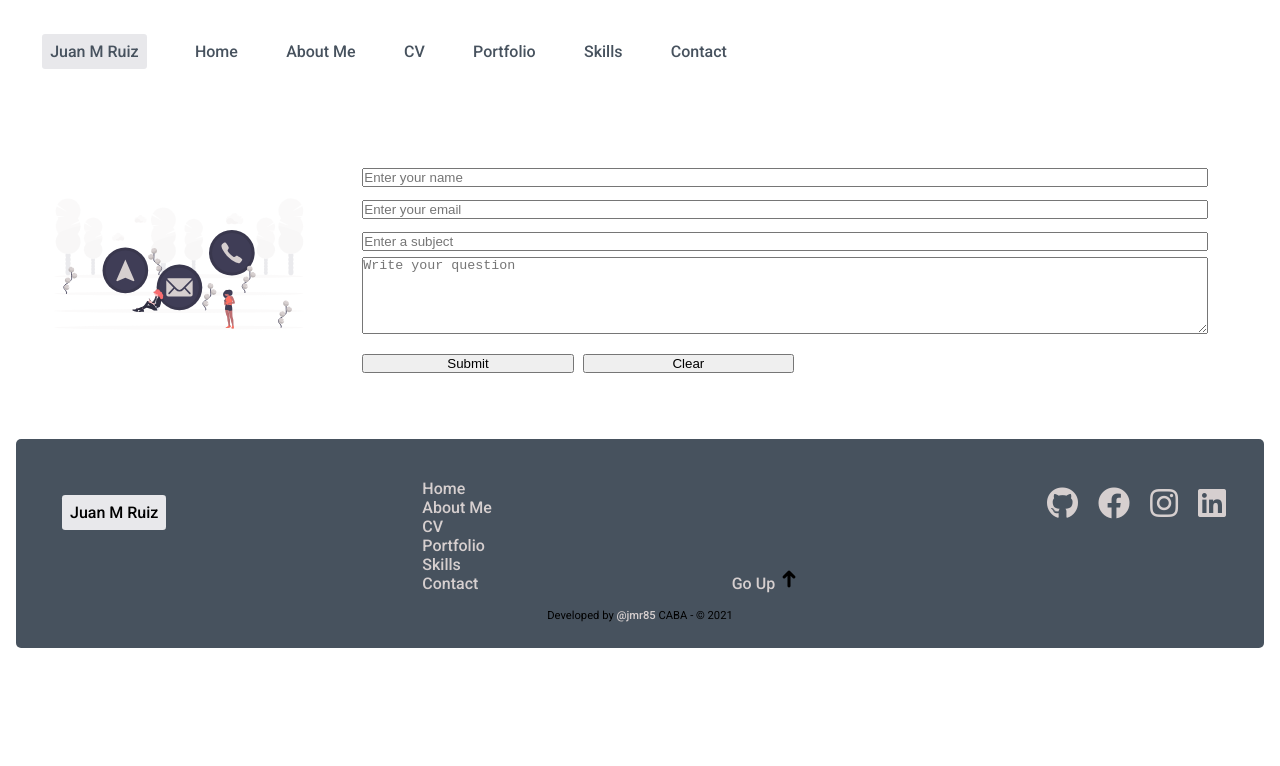
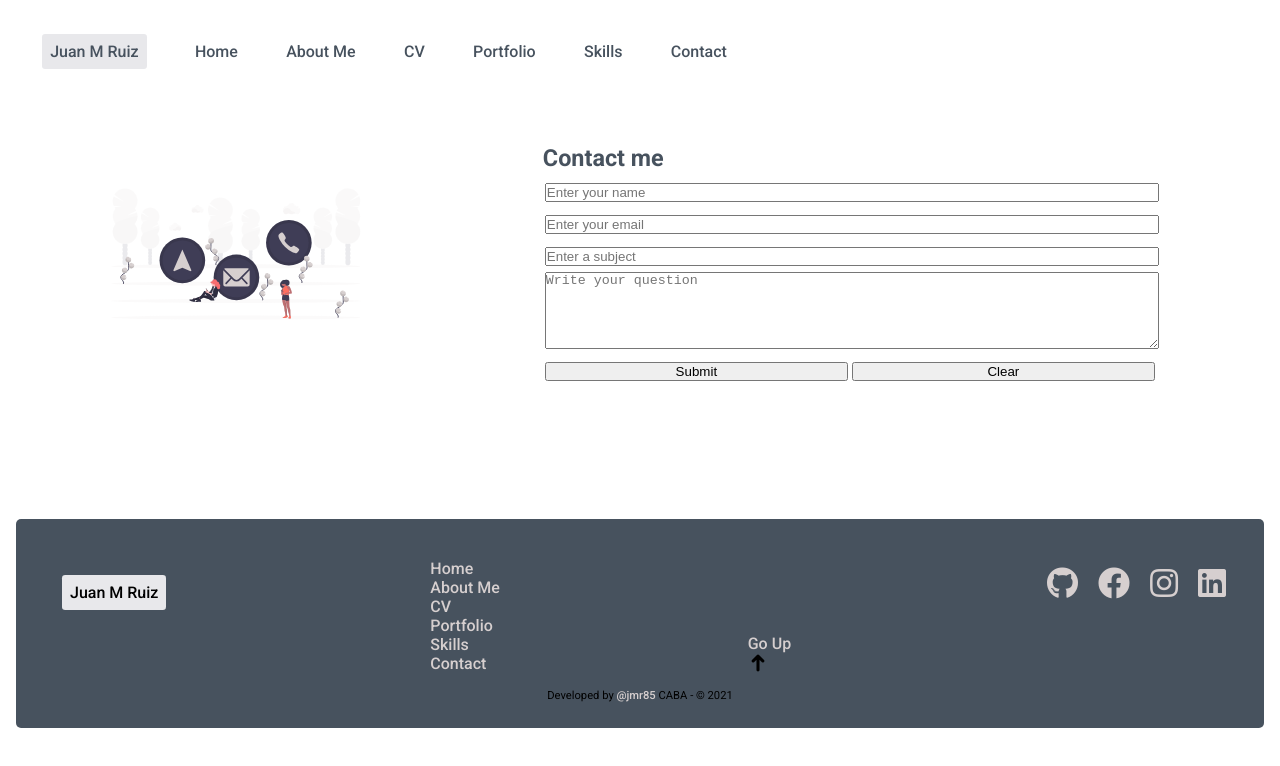
Before and after one commit to jmr85/portfolio, a plain HTML site: page contact.html in a window 1280 px wide. Drawn offline with Linux system fonts and the light colour scheme.

Commit message:
min-height: calc(100vh - 100px - 300px);

```diff
--- a/contact.html
+++ b/contact.html
@@ -33,6 +33,9 @@
         <img src="img/undraw_contact_us_15o2.svg" alt="Contact">
         <!-- <div class="form"> -->
         <form class="main__form" action="https://formspree.io/f/xoqyblrz" method="POST">
+            <h3>
+                Contact me
+            </h3>
             <fieldset>
                 <!-- <label for="name">Name</label>
                 <br> -->
@@ -50,8 +53,11 @@
                 <!-- <br> -->
                 <textarea name="question" id="question" cols="30" rows="5" maxlength="500"
                     placeholder="Write your question" required></textarea>
-                <input type="submit" value="Submit">
-                <input type="reset" value="Clear">
+                <div class="form__button_flex">
+                    <input type="submit" value="Submit">
+                    <input type="reset" value="Clear">
+                </div>
+
             </fieldset>
         </form>
         <!-- </div> -->
--- a/style.css
+++ b/style.css
@@ -11,7 +11,9 @@ body {
 }
 
 /*  ---------HEADER-------- */
-
+img{
+ display: block;
+}
 .header-main {
   display: inline-block;
   background-color: rgb(255, 255, 255);
@@ -66,7 +68,14 @@ body {
   line-height: 2rem;
   text-align: left;
   padding: 26px;
-  margin: 10px;
+  min-height: calc(100vh - 100px - 300px);
+}
+
+.main__flex--figure img{
+  width: 30rem;
+}
+.main__flex--h3{
+  width: 30rem;
 }
 
 article{
@@ -81,7 +90,7 @@ article img {
 article header figure img{
   width: 75%;
   height: 15rem;
-  float: right;
+  /* float: right; */
 }
 
 article p{
@@ -105,14 +114,14 @@ main img {
 
   /*  ---------MAIN ABOUT -------- */
   .main__about-flex{
-    display: flex;
+    display: flex; /* --> DISPLAY FLEX */
     flex-direction: column;
     align-items: center;
   }
 
   .main__about--img{
     border-radius: 130px;
-    box-shadow: 5px 5px 5px #47525Eff;
+    box-shadow: 3px 3px 3px #47525Eff;
     width: 10rem;
     height: 10rem;
   }
@@ -128,10 +137,9 @@ main img {
   /*  ---------MAIN FORM -------- */
 
   .main__form {
-    margin: 20px;
-    width: 70%;
+    margin: 1%;
+    width: 50%;
     height: 50%;
-    float: right;
   }
 
   input, textarea{
@@ -140,12 +148,16 @@ main img {
     display: inline-block;
   }
 
+  .form__button_flex{
+    display: flex; /* --> DISPLAY FLEX */
+  }
+
   input[type="submit"]{
-    width: 25%;
+    width: 50%;
     display: inline-block;
   }
   input[type="reset"]{
-    width: 25%;
+    width: 50%;
     display: inline-block;
   }
 
```
Also changed, not shown: index.html (+7 -7 lines).
